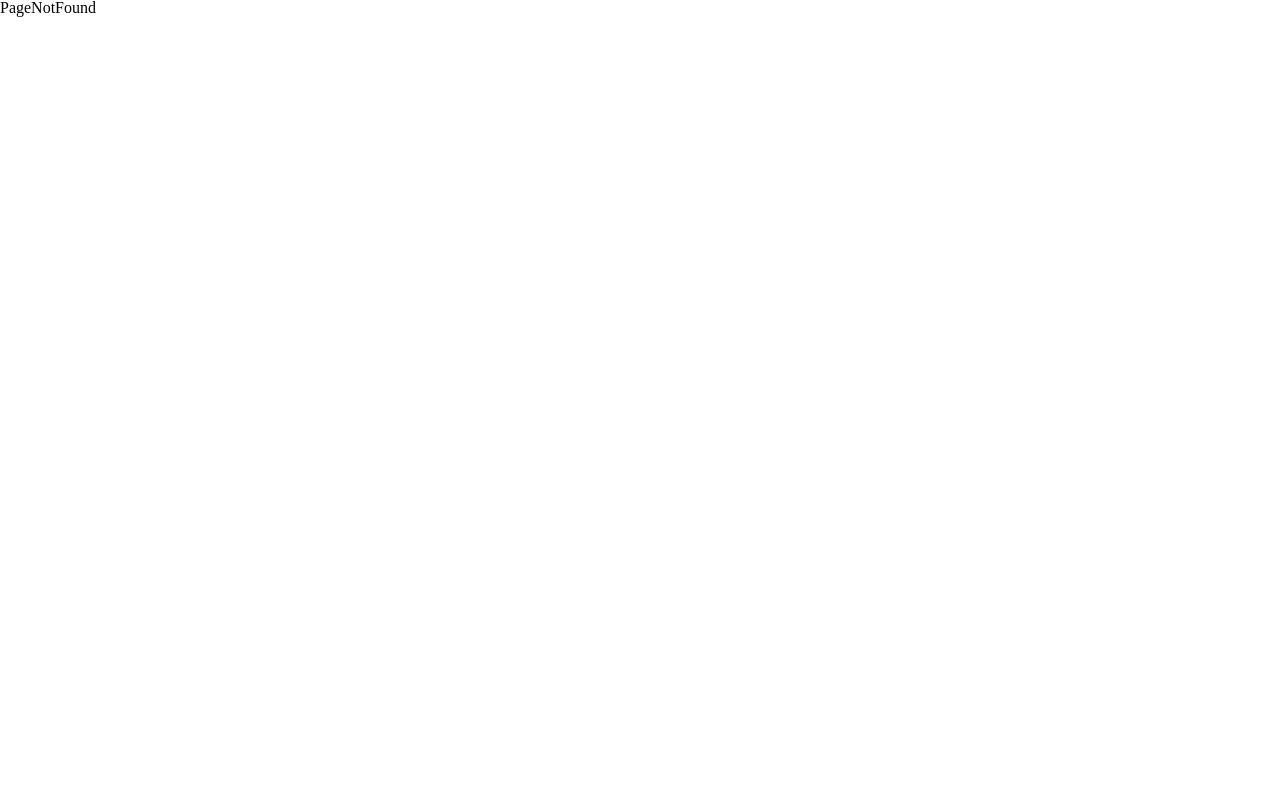
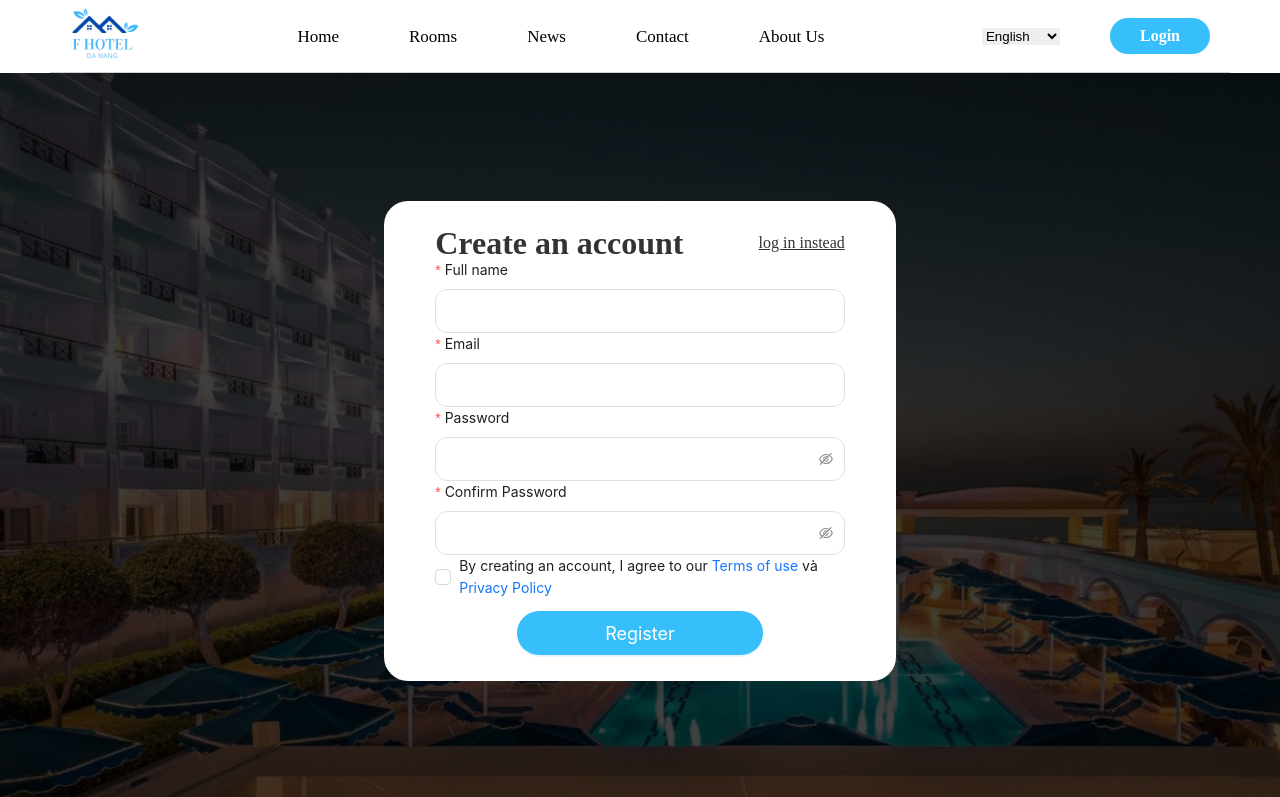
Before and after one commit to HoangTB/Mock_FE, a React (Create React App) app: page /register in a window 1280 px wide. Shown: the top 797 px of the page. Built offline with nearby package versions, Linux system fonts and the light colour scheme.

Commit message:
feat: ui register

```diff
--- /dev/null
+++ b/src/components/buttons/submit-button/custom-button.tsx
@@ -0,0 +1,21 @@
+// custom button from antd with props
+
+import React from 'react';
+import { Button } from 'antd';
+import style from './style.module.css';
+
+interface CustomButtonProps {
+  type: 'primary' | 'default' | 'link' | 'text' | undefined;
+  htmlType: 'button' | 'submit' | 'reset';
+  children: React.ReactNode;
+}
+
+const CustomButton: React.FC<CustomButtonProps> = ({ type, htmlType, children }) => {
+  return (
+    <Button type={type} htmlType={htmlType} className={style[`custom-button`]}>
+      {children}
+    </Button>
+  );
+};
+
+export default CustomButton;
--- /dev/null
+++ b/src/components/buttons/submit-button/style.module.css
@@ -0,0 +1,23 @@
+.custom-button {
+  background-color: #36bffa;
+  border-radius: 32px;
+  color: #fff;
+  border: none;
+  transition: background-color 0.3s ease;
+  text-align: center;
+  width: 60%;
+  height: 44px;
+  font-size: 18px;
+}
+
+.custom-button:hover {
+  background-color: #2ba4d4 !important; /* Màu đậm hơn một chút */
+}
+
+.custom-button:focus {
+  background-color: #2ba4d4 !important; /* Đảm bảo khi focus cũng có màu đậm hơn */
+}
+
+.custom-button:active {
+  background-color: #010304; /* Màu đậm hơn khi nhấn vào */
+}
--- /dev/null
+++ b/src/pages/Register/index.tsx
@@ -0,0 +1,96 @@
+import React from 'react';
+import styles from './register.module.css';
+import { Button, Checkbox, Form, FormProps, Input } from 'antd';
+import CustomButton from '../../components/buttons/submit-button/custom-button';
+
+const onFinish: FormProps['onFinish'] = (values) => {
+  console.log('Success:', values);
+};
+
+const onFinishFailed: FormProps['onFinishFailed'] = (errorInfo) => {
+  console.log('Failed:', errorInfo);
+};
+
+function RegisterPage() {
+  return (
+    <div className={styles[`register-page`]}>
+      <div className={styles[`form-content`]}>
+        <div className={styles[`form-header`]}>
+          <p className={styles.title}>Create an account</p>
+          <p className={styles.subtitle}>
+            <a href="">log in instead</a>
+          </p>
+        </div>
+
+        <Form
+          name="register"
+          onFinish={onFinish}
+          onFinishFailed={onFinishFailed}
+          initialValues={{
+            remember: true,
+          }}
+          layout="vertical"
+          className={styles[`register-form`]}
+        >
+          <Form.Item
+            label="Full name"
+            name="fullname"
+            colon={false}
+            rules={[{ required: true, message: 'Please input your full name!!' }]}
+          >
+            <Input className={styles[`input-form`]} />
+          </Form.Item>
+
+          <Form.Item label="Email" name="email" rules={[{ required: true, message: 'Please input your email!' }]}>
+            <Input className={styles[`input-form`]} />
+          </Form.Item>
+
+          <Form.Item
+            label="Password"
+            name="password"
+            rules={[{ required: true, message: 'Please input your password!' }]}
+          >
+            <Input.Password className={styles[`input-form`]} />
+          </Form.Item>
+
+          <Form.Item
+            label="Confirm Password"
+            name="RePassword"
+            dependencies={['password']}
+            hasFeedback
+            rules={[
+              {
+                required: true,
+                message: 'Please input your password!!',
+              },
+              ({ getFieldValue }) => ({
+                validator(_, value) {
+                  if (!value || getFieldValue('password') === value) {
+                    return Promise.resolve();
+                  }
+                  return Promise.reject(new Error('Password not match!'));
+                },
+              }),
+            ]}
+          >
+            <Input.Password className={styles[`input-form`]} />
+          </Form.Item>
+
+          <Form.Item valuePropName="checked">
+            <Checkbox>
+              By creating an account, I agree to our <a href="#">Terms of use</a> và <a href="#">Privacy Policy</a>
+            </Checkbox>
+          </Form.Item>
+
+          <Form.Item className={styles.customBtn}>
+            <CustomButton type="primary" htmlType="submit">
+              Register
+            </CustomButton>
+          </Form.Item>
+        </Form>
+      </div>
+    </div>
+  );
+}
+
+export default RegisterPage;
--- /dev/null
+++ b/src/pages/Register/register.module.css
@@ -0,0 +1,45 @@
+.register-page {
+  background: url('../../../public/images/background.png');
+  object-fit: cover;
+  background-size: cover;
+  background-repeat: no-repeat;
+  padding: 10% 30%;
+}
+
+.form-header {
+  display: flex;
+  justify-content: space-between;
+  align-items: center;
+  color: #333333;
+}
+
+.form-header a {
+  color: #333333;
+}
+
+.title {
+  font-size: 2rem;
+  font-weight: 600;
+}
+
+.form-content {
+  background-color: white;
+  border-radius: 1.5rem;
+  padding: 5% 10%;
+}
+
+.customBtn {
+  text-align: center;
+  margin-top: 0.8rem;
+}
+
+.input-form {
+  width: 100%;
+  height: 2.75rem;
+  border-radius: 0.75rem;
+  border: 1px solid #e0e0e0;
+}
+
+:global(.ant-form-item) {
+  margin-bottom: 0 !important;
+}
--- a/src/routes/index.ts
+++ b/src/routes/index.ts
@@ -6,6 +6,7 @@ import HelloPage from '../pages/HelloPage/HelloPage';
 import ListPage from '../pages/HelloPage/ListPage';
 import LoginPage from '../pages/LoginPage';
 import RoomList from '../pages/room-list/RoomList';
+import RegisterPage from '../pages/Register';
 
 const routes: RouteObject[] = [
   {
@@ -29,6 +30,10 @@ const routes: RouteObject[] = [
         path: '/rooms/:id',
         Component: RoomList,
       },
+      {
+        path: '/register',
+        Component: RegisterPage,
+      },
     ],
   },
   {
```
Also changed, not shown: public/images/background.png (added).
